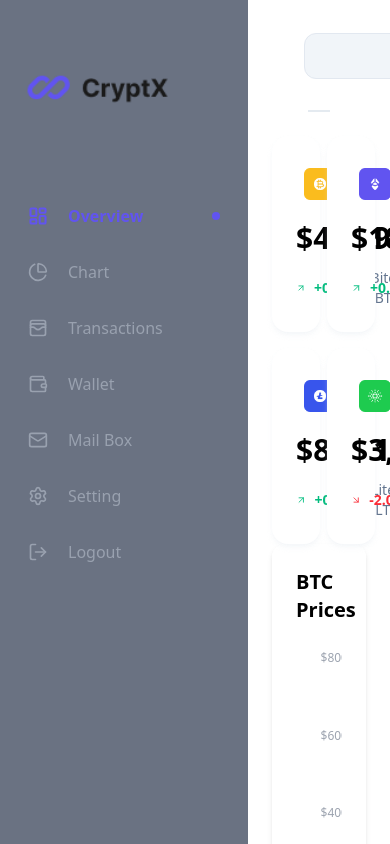
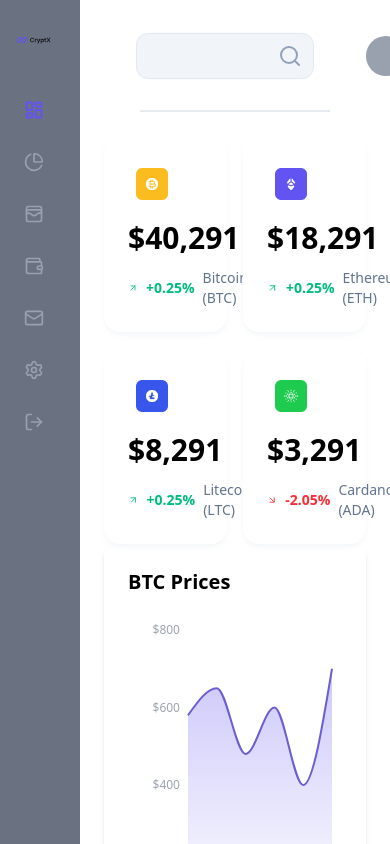
Before and after one commit to Brendon-btd/CryptX-Dashboard, a React (Vite) app in the folder cryptx/: page / in a window 390 px wide. Built offline with nearby package versions, Linux system fonts and the light colour scheme.

Commit message:
made it responsive

```diff
--- a/cryptx/src/components/Layout/Sidebar.jsx
+++ b/cryptx/src/components/Layout/Sidebar.jsx
@@ -1,5 +1,13 @@
 import React from "react";
-import { ChartPie, LayoutDashboard, LogOut, Mail, Settings, Wallet, WalletCards} from "lucide-react";
+import {
+  ChartPie,
+  LayoutDashboard,
+  LogOut,
+  Mail,
+  Settings,
+  Wallet,
+  WalletCards,
+} from "lucide-react";
 import Logo from "../../assets/Logo.png";
 
 const menuItems = [
@@ -50,27 +58,24 @@ const menuItems = [
 
 function Sidebar() {
   return (
-    <div
-      className="w-62 transition duration-300 ease-in-out bg-gray-500 dark:bg-slate-50 backdrop-blur-xl  border-slate-200/50
-     flex flex-col relative z-10"
-    >
-      <div className="p-6">
-        <div className="flex items-center">
+    <div className="w-20 sm:w-72 transition duration-300 ease-in-out bg-gray-500 dark:bg-slate-50 backdrop-blur-xl border-slate-200/50 flex flex-col relative z-10">
+      <div className="p-4 sm:p-6">
+        <div className="flex items-center justify-center sm:justify-start">
           <img
             src={Logo}
             alt="CryptX logo"
-            className="h-32 w-auto object-contain"
+            className="h-12 sm:h-32 w-auto object-contain"
           />
         </div>
       </div>
 
       {/* The Navigation Bar Menus */}
-      <nav className="flex-1 p-4 space-y-2 overflow-y-auto">
+      <nav className="flex-1 p-2 sm:p-4 space-y-2 overflow-y-auto">
         {menuItems.map((item) => {
           return (
             <div key={item.id} className="relative">
               <button
-                className={`w-full flex items-center justify-between p-3 rounded-xl transition-all duration-700 cursor-pointer ${
+                className={`w-full flex items-center justify-center sm:justify-between p-3 rounded-xl transition-all duration-700 cursor-pointer ${
                   item.active
                     ? "text-[#6154F0] font-semibold"
                     : "text-gray-400 hover:text-[#6154F0]"
@@ -80,13 +85,13 @@ function Sidebar() {
                   <item.icon
                     className={`w-5 h-5 ${item.active ? "stroke-[2.5]" : ""}`}
                   />
+
                   {/* Titles */}
-
-                  <span className="ml-2">{item.label}</span>
+                  <span className="ml-2 hidden sm:inline">{item.label}</span>
                 </div>
 
                 {item.active && (
-                  <div className="w-2 h-2 bg-[#6154F0] rounded-full"></div>
+                  <div className="w-2 h-2 bg-[#6154F0] rounded-full hidden sm:block"></div>
                 )}
               </button>
             </div>
```
Also changed, not shown: cryptx/src/components/Layout/Header.jsx (line endings or trailing spaces).
